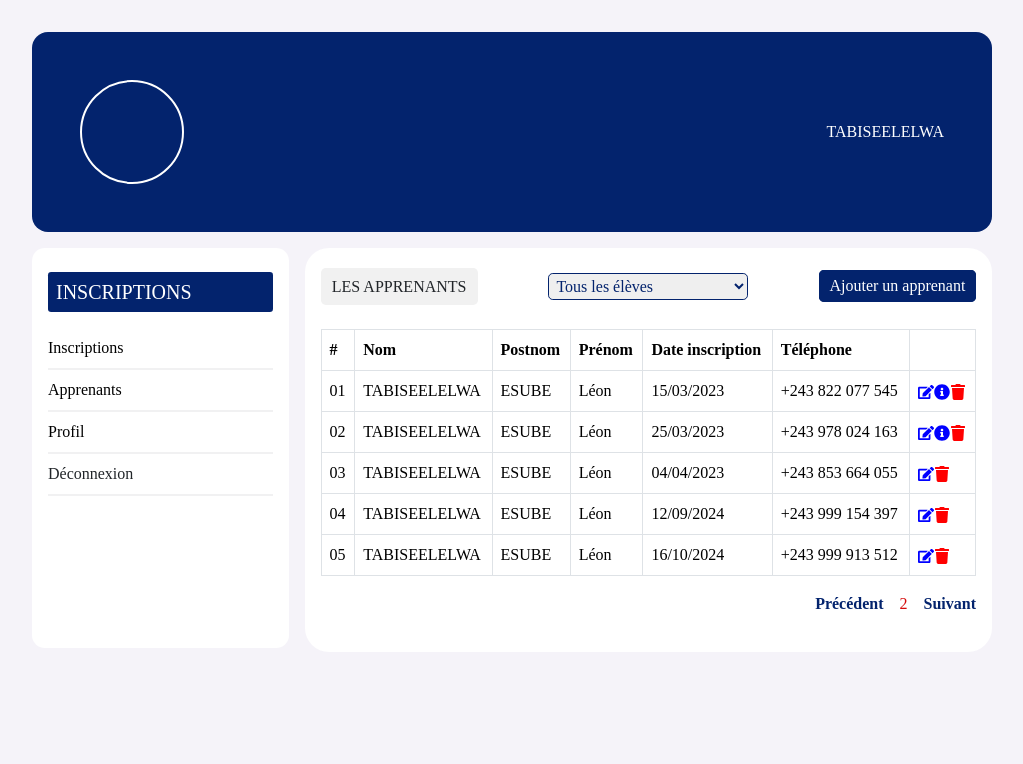
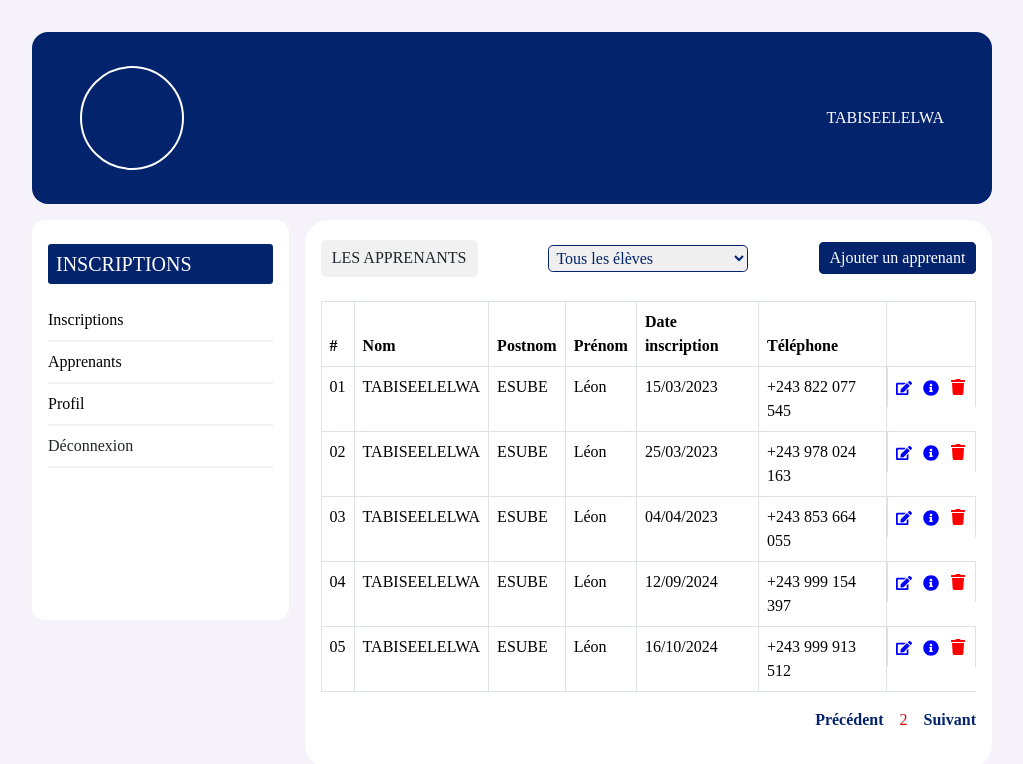
Before and after one commit to tabiseelelwa/shule-frontend, a React (Create React App) app: page /apprenants in a window 1280 px wide. Shown: the top 764 px of the page, without its empty margins (128-1151 px from the left). Built offline with nearby package versions, Linux system fonts and the light colour scheme.

Commit message:
amélioration du layout inscription

```diff
--- a/src/Pages/Inscription/CreateApprenant.js
+++ b/src/Pages/Inscription/CreateApprenant.js
@@ -18,7 +18,9 @@ const CreateApprenant = () => {
           </select>
           <input type="text" placeholder="Adresse de résidence" />
           <input type="text" placeholder="Téléphone" />
-          <button>Enregistrer</button>
+          <div id="bouton">
+            <button>Enregistrer</button>
+          </div>
         </form>
       </div>
     </div>
--- a/src/Pages/Inscription/ListApprenant.js
+++ b/src/Pages/Inscription/ListApprenant.js
@@ -16,7 +16,7 @@ const ListApprenant = () => {
           </select>
         </div>
         <div className="btnAjoutInscript">
-          <Link to="/caisse/nouv-appr">Ajouter un apprenant</Link>
+          <Link to="/nouv-appr">Ajouter un apprenant</Link>
         </div>
       </div>
       <table className="table table-bordered">
@@ -39,11 +39,11 @@ const ListApprenant = () => {
             <td>Léon</td>
             <td>15/03/2023</td>
             <td>+243 822 077 545</td>
-            <td>
-              <Link to="modif-apprenant/idApprenant">
+            <td className="btnAction">
+              <Link to="/modif-apprenant/idApprenant">
                 <FaEdit style={{ color: "blue" }} />
               </Link>
-              <Link to="modif-apprenant/idApprenant">
+              <Link to="/modif-apprenant/idApprenant">
                 <FaInfoCircle style={{ color: "blue" }} />
               </Link>
               <FaTrash style={{ color: "red" }} />
@@ -56,11 +56,11 @@ const ListApprenant = () => {
             <td>Léon</td>
             <td>25/03/2023</td>
             <td>+243 978 024 163</td>
-            <td>
-              <Link to="modif-apprenant/idApprenant">
+            <td className="btnAction">
+              <Link to="/modif-apprenant/idApprenant">
                 <FaEdit style={{ color: "blue" }} />
               </Link>
-              <Link to="modif-apprenant/idApprenant">
+              <Link to="/modif-apprenant/idApprenant">
                 <FaInfoCircle style={{ color: "blue" }} />
               </Link>
               <FaTrash style={{ color: "red" }} />
@@ -73,9 +73,12 @@ const ListApprenant = () => {
             <td>Léon</td>
             <td>04/04/2023</td>
             <td>+243 853 664 055</td>
-            <td>
-              <Link to="modif-apprenant/idApprenant">
+            <td className="btnAction">
+              <Link to="/modif-apprenant/idApprenant">
                 <FaEdit style={{ color: "blue" }} />
+              </Link>
+              <Link to="/modif-apprenant/idApprenant">
+                <FaInfoCircle style={{ color: "blue" }} />
               </Link>
               <FaTrash style={{ color: "red" }} />
             </td>
@@ -87,9 +90,12 @@ const ListApprenant = () => {
             <td>Léon</td>
             <td>12/09/2024</td>
             <td>+243 999 154 397</td>
-            <td>
-              <Link to="modif-apprenant/idApprenant">
+            <td className="btnAction">
+              <Link to="/modif-apprenant/idApprenant">
                 <FaEdit style={{ color: "blue" }} />
+              </Link>
+              <Link to="/modif-apprenant/idApprenant">
+                <FaInfoCircle style={{ color: "blue" }} />
               </Link>
               <FaTrash style={{ color: "red" }} />
             </td>
@@ -101,9 +107,12 @@ const ListApprenant = () => {
             <td>Léon</td>
             <td>16/10/2024</td>
             <td>+243 999 913 512</td>
-            <td>
-              <Link to="modif-apprenant/idApprenant">
+            <td className="btnAction">
+              <Link to="/modif-apprenant/idApprenant">
                 <FaEdit style={{ color: "blue" }} />
+              </Link>
+              <Link to="/modif-apprenant/idApprenant">
+                <FaInfoCircle style={{ color: "blue" }} />
               </Link>
               <FaTrash style={{ color: "red" }} />
             </td>
--- a/src/style/formulaire.scss
+++ b/src/style/formulaire.scss
@@ -1,4 +1,3 @@
-.formulaire {
 .formHead {
   display: flex;
   justify-content: flex-start;
@@ -14,12 +13,13 @@
 .formBody {
   display: flex;
   justify-content: center;
-    overflow-y:auto;
+  overflow-y: auto;
   height: 300px;
+
   form {
     display: flex;
     flex-direction: column;
-      width: 450px;
+    width: 500px;
     gap: 0.5rem;
 
     input,
@@ -31,18 +31,18 @@
     }
 
     button {
-        border: 1px #166ce3 solid;
+      border: 1px #03236d solid;
       font-size: 14px;
-        background-color: #166ce3;
+      background-color: #03236d;
       color: #fff;
       padding: 0.4rem;
     }
 
     button:hover {
-        background-color: #044aac;
+      background-color: #03236d;
+      border: 1px #03236d solid;
       color: #fff;
       transition: 300ms;
     }
   }
 }
-}
--- a/src/style/listes.scss
+++ b/src/style/listes.scss
@@ -96,6 +96,7 @@
     font-weight: 500;
   }
 }
+
 .btnCtrlInscript {
   display: inline-flex;
   width: 100%;
@@ -122,3 +123,10 @@
     font-weight: 500;
   }
 }
+
+.btnAction{
+  display: flex;
+  gap: 0.7rem;
+  justify-content: center;
+  align-items: center;
+}
```
Lines whose indentation alone changed are shown as unchanged.
